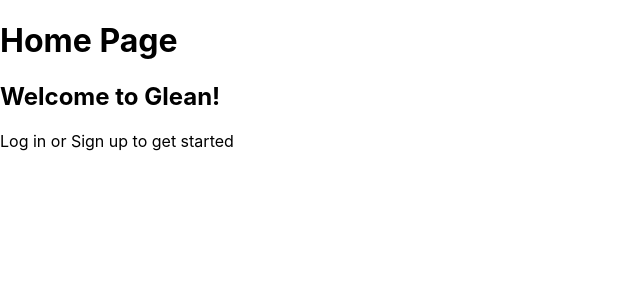
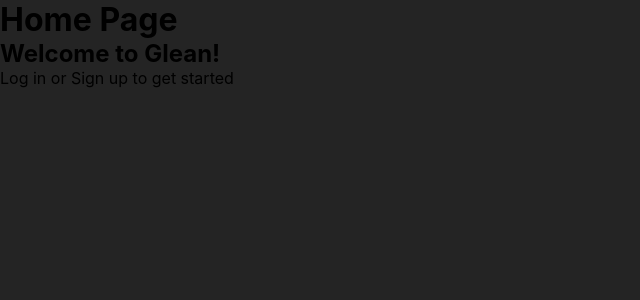
Before and after one commit to iceicles/glean, a JavaScript app: page / in a window 1280 px wide. Shown: the top 300 px of the page, without its empty margins (0-640 px from the left). Built offline with nearby package versions, Linux system fonts and the light colour scheme; the HTML template or start-up script is replaced by a standard one.

Commit message:
added some styles

```diff
--- a/src/index.css
+++ b/src/index.css
@@ -1,3 +1,13 @@
+* {
+  box-sizing: border-box;
+  margin: 0;
+  padding: 0;
+}
+
+:root {
+  background-color: #242424;
+}
+
 body {
   margin: 0;
   font-family: -apple-system, BlinkMacSystemFont, 'Segoe UI', 'Roboto', 'Oxygen',
```
